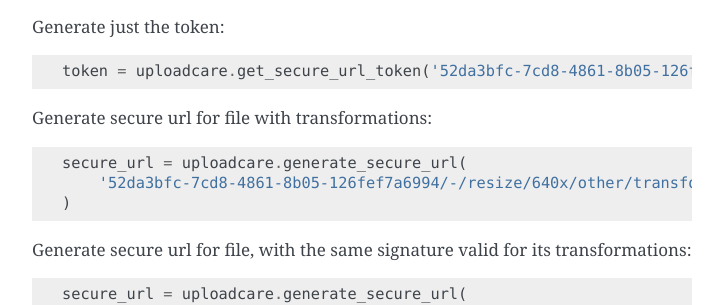
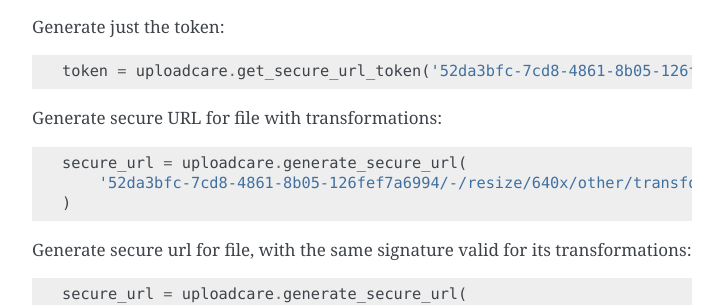
Before and after one commit to uploadcare/pyuploadcare, a Sphinx documentation site: the page built from docs/core_api.rst, in a window 1280 px wide and 900 px high, scrolled down 8905 px. Shown: the part 154-459 px from the top of the window, without its empty margins (388-1111 px from the left). Built offline with Sphinx 7.4.7, drawn with Linux system fonts in a browser that asks for light colours.

```diff
--- a/docs/core_api.rst
+++ b/docs/core_api.rst
@@ -409,7 +409,7 @@ Generate just the token::
 
     token = uploadcare.get_secure_url_token('52da3bfc-7cd8-4861-8b05-126fef7a6994')
 
-Generate secure url for file with transformations::
+Generate secure URL for file with transformations::
 
     secure_url = uploadcare.generate_secure_url(
         '52da3bfc-7cd8-4861-8b05-126fef7a6994/-/resize/640x/other/transformations/'
```
